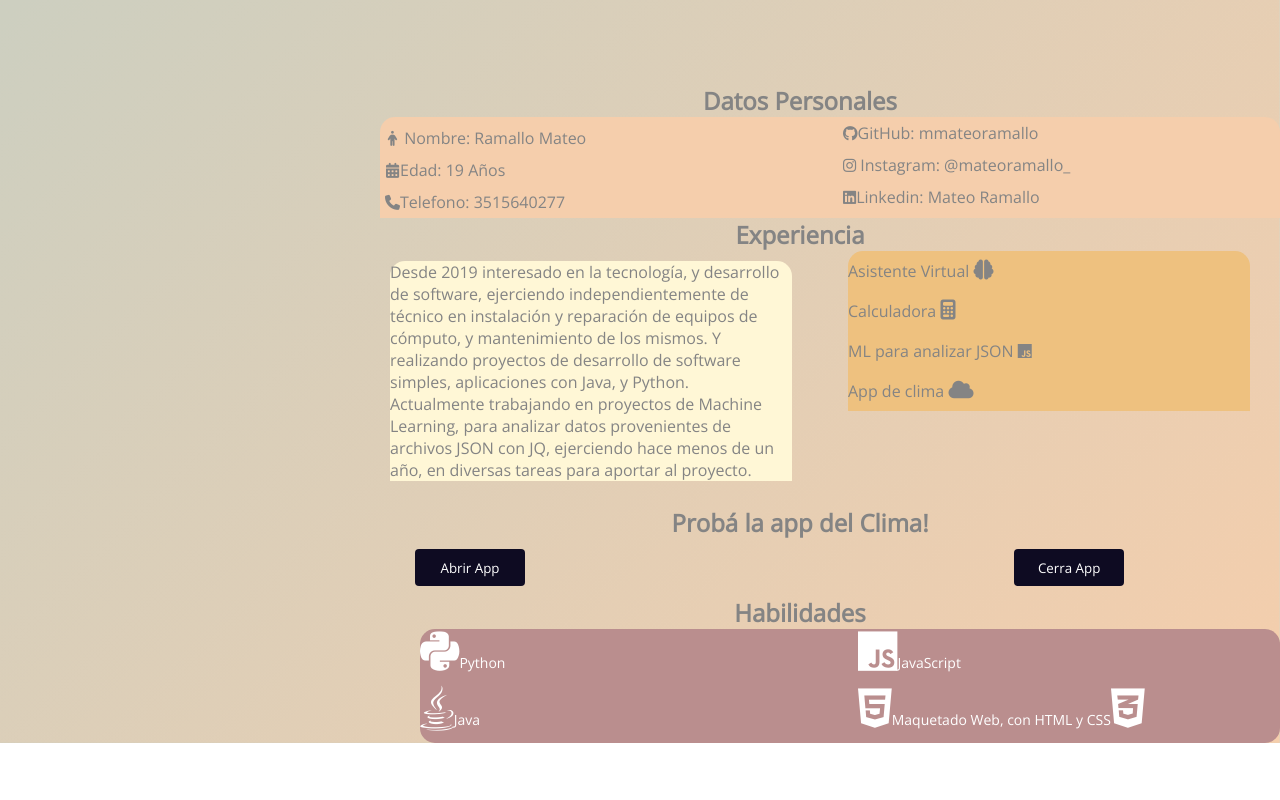
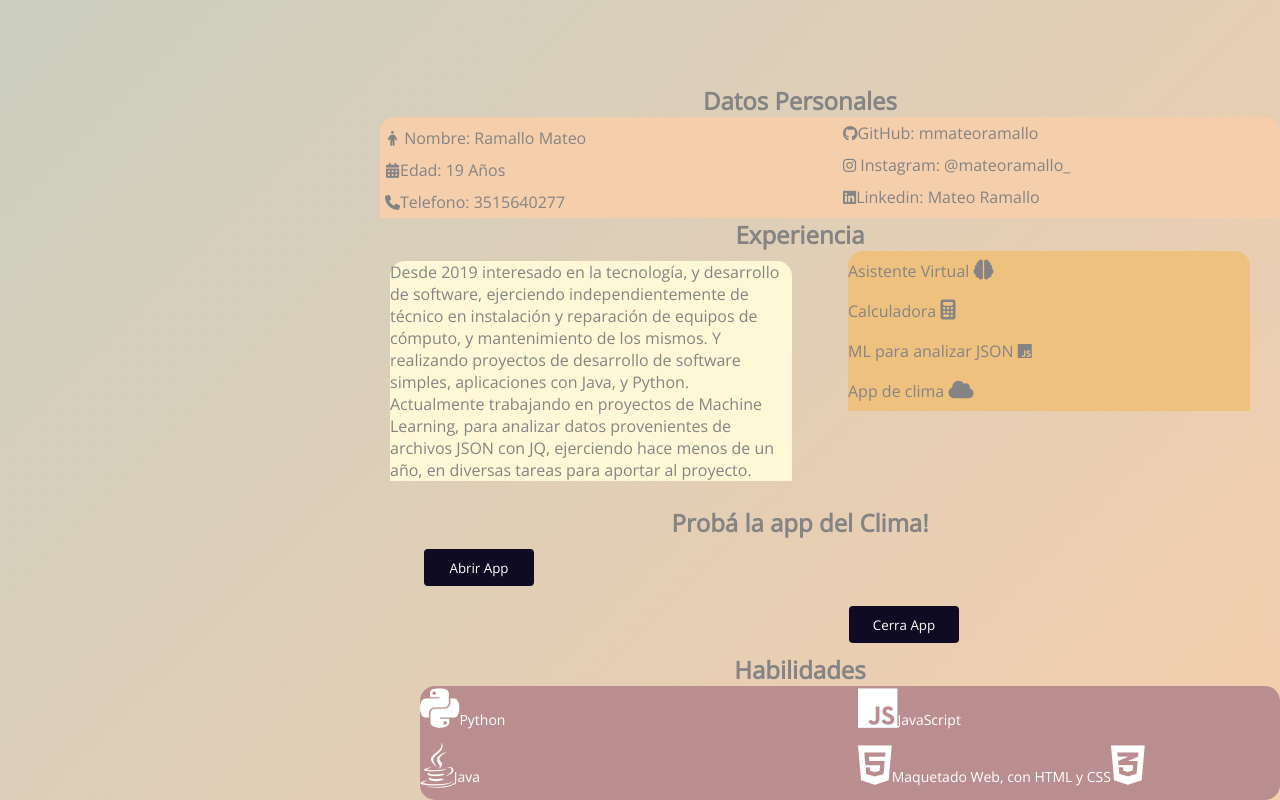
Before and after one commit to mmateoramallo/Proyecto-Final-ArgProg-4.0, a plain HTML site: page index.html in a window 1280 px wide. Shown: the part 883-1683 px from the top of the page. Before the commit the page ends 1626 px from the top, so only its background shows below. Drawn offline with nearby package versions, Linux system fonts and the light colour scheme.

Commit message:
Version Final

```diff
--- a/styles.css
+++ b/styles.css
@@ -200,7 +200,7 @@ nav:hover ~ #contendor_page{
     border-radius: 4px;
     width: 110px; /* Para que no se rompa en dos líneas, y lo translade tal cual. */
     margin-left: 50%;
-    transform: translateX(-350%);
+    transform: translateX(-120%);
 
 }
 #btn_cerrar_app:hover{
@@ -219,13 +219,16 @@ nav:hover ~ #contendor_page{
     border: none;
     border-radius: 4px;
     width: 110px; /* Para que no se rompa en dos líneas, y lo translade tal cual. */
-
+    transform: translateX(390%);
 }
 #btn_activar_app:hover{
     cursor: pointer;
     background: #1e1d25;
 }
-
+.botones{
+    display: flex table-cell;
+    column-count: 2;
+}
 .mostrar_paneles{
     opacity: 1;
 }
```
